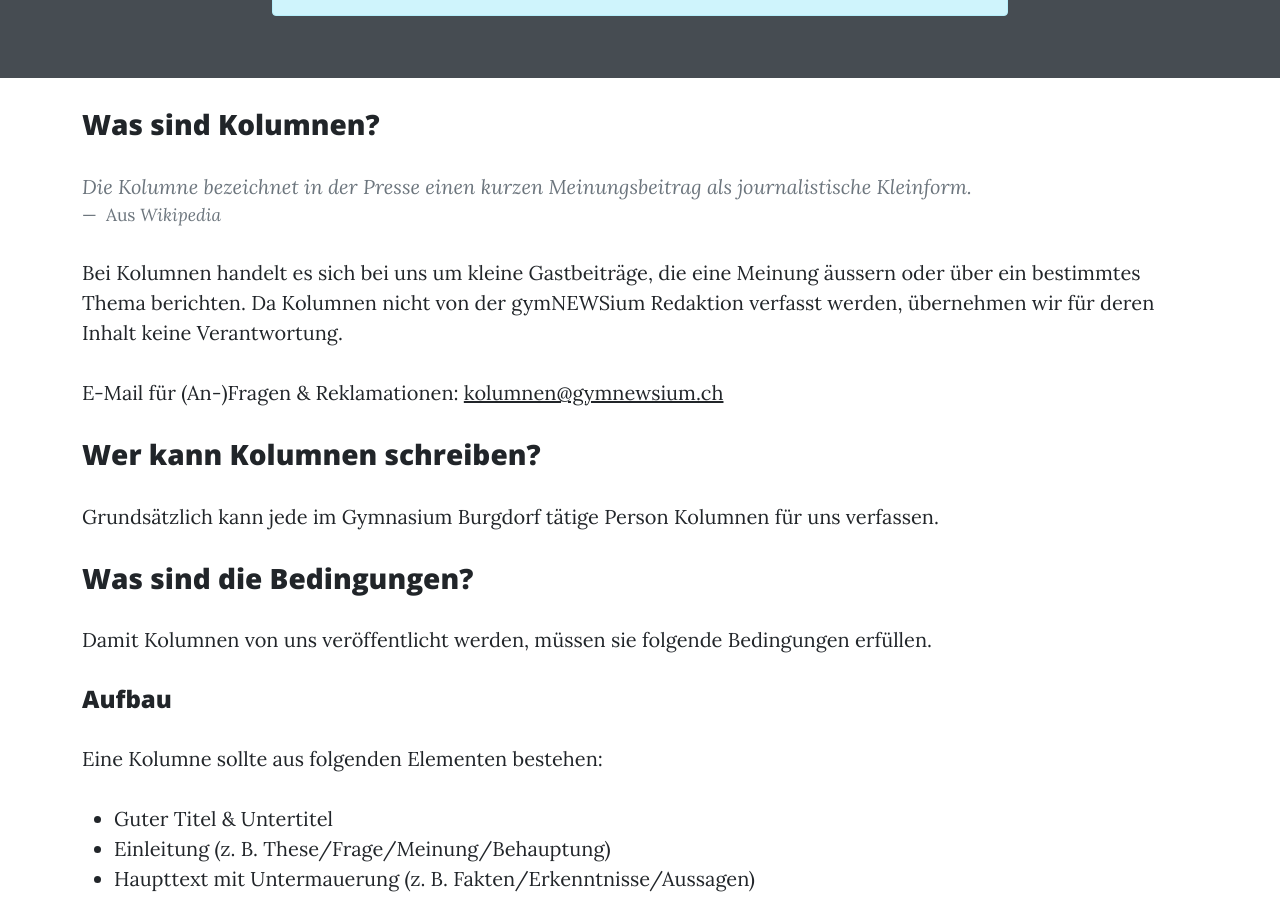
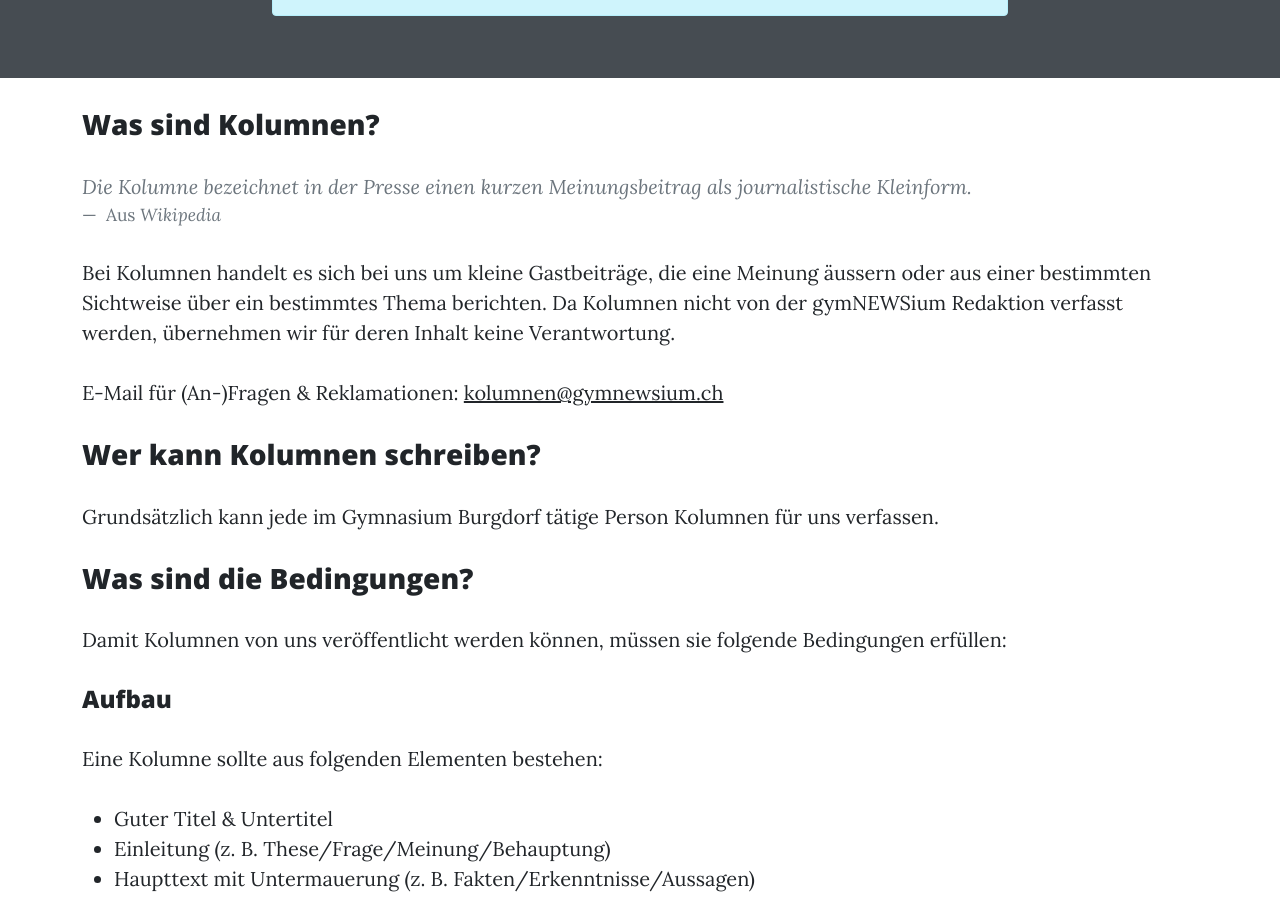
Before and after one commit to gymnewsium/gymnewsium.github.io, a Jekyll site: the page built from pages/kolumnen_info.md, in a window 1280 px wide and 900 px high, scrolled down 426 px. Built offline with Jekyll 4.4.1, drawn with Linux system fonts in a browser that asks for light colours; nearby versions of some CDN libraries.

Commit message:
Updated kolumnen_info

```diff
--- a/pages/kolumnen_info.md
+++ b/pages/kolumnen_info.md
@@ -22,7 +22,7 @@ alerts:
   </figcaption>
 </figure>
 
-Bei Kolumnen handelt es sich bei uns um kleine Gastbeiträge, die eine Meinung äussern oder über ein bestimmtes Thema berichten. Da Kolumnen nicht von der gymNEWSium Redaktion verfasst werden, übernehmen wir für deren Inhalt keine Verantwortung.
+Bei Kolumnen handelt es sich bei uns um kleine Gastbeiträge, die eine Meinung äussern oder aus einer bestimmten Sichtweise über ein bestimmtes Thema berichten. Da Kolumnen nicht von der gymNEWSium Redaktion verfasst werden, übernehmen wir für deren Inhalt keine Verantwortung.
 
 E-Mail für (An-)Fragen & Reklamationen: [kolumnen@gymnewsium.ch](mailto:kolumnen@gymnewsium.ch)
 
@@ -32,7 +32,7 @@ Grundsätzlich kann jede im Gymnasium Burgdorf tätige Person Kolumnen für uns
 
 ### Was sind die Bedingungen?
 
-Damit Kolumnen von uns veröffentlicht werden, müssen sie folgende Bedingungen erfüllen.
+Damit Kolumnen von uns veröffentlicht werden können, müssen sie folgende Bedingungen erfüllen:
 
 #### Aufbau
 
```
